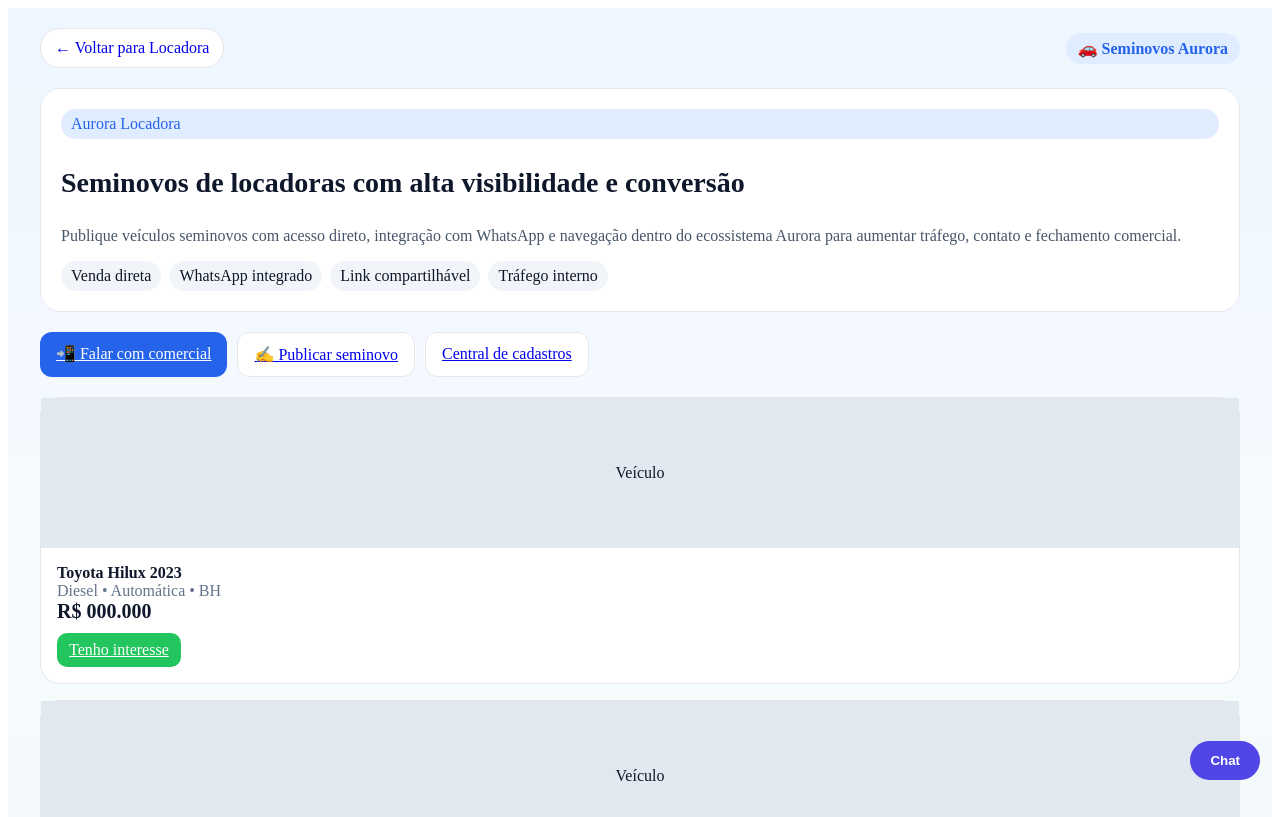
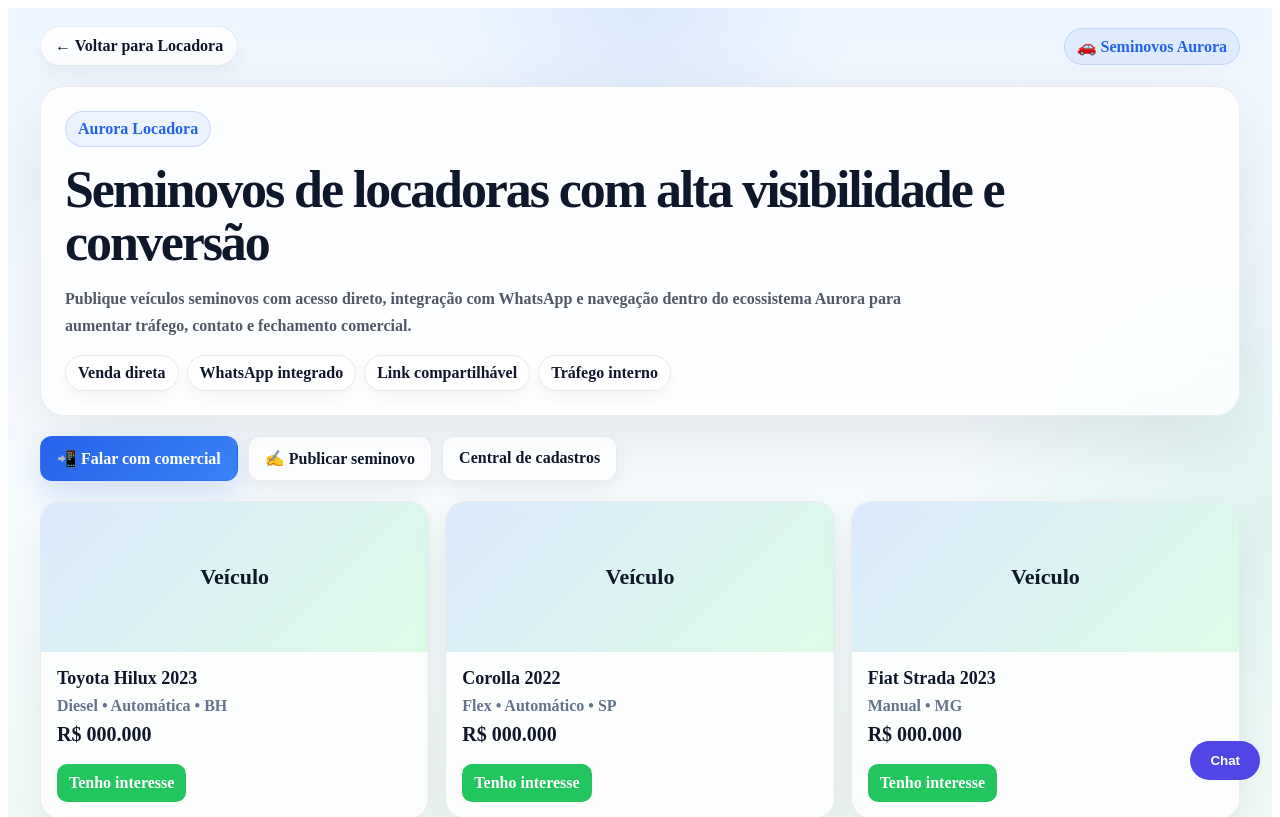
Before and after one commit to ricardogrupoexecutivo1-cpu/ricardo-ia-oficial, a Next.js app: page /locadora/seminovos in a window 1280 px wide. Shown: the top 817 px of the page. Built offline with nearby package versions, Linux system fonts and the light colour scheme.

Commit message:
seminovos tipado no padrao claro aurora

```diff
--- a/app/locadora/seminovos/page.tsx
+++ b/app/locadora/seminovos/page.tsx
@@ -1,83 +1,69 @@
 "use client";
 
 import Link from "next/link";
+import type { CSSProperties } from "react";
 
 export default function LocadoraSeminovosPage() {
   return (
     <main style={mainStyle}>
-      <section style={container}>
-        {/* HEADER */}
-        <header style={header}>
-          <Link href="/locadora" style={navBtn}>
+      <section style={containerStyle}>
+        <header style={headerStyle}>
+          <Link href="/locadora" style={navBtnStyle}>
             ← Voltar para Locadora
           </Link>
 
-          <div style={badge}>
-            🚗 Seminovos Aurora
-          </div>
+          <div style={badgeStyle}>🚗 Seminovos Aurora</div>
         </header>
 
-        {/* HERO */}
-        <section style={hero}>
-          <div style={chip}>Aurora Locadora</div>
+        <section style={heroStyle}>
+          <div style={chipStyle}>Aurora Locadora</div>
 
-          <h1 style={title}>
+          <h1 style={titleStyle}>
             Seminovos de locadoras com alta visibilidade e conversão
           </h1>
 
-          <p style={text}>
-            Publique veículos seminovos com acesso direto, integração com WhatsApp
-            e navegação dentro do ecossistema Aurora para aumentar tráfego,
-            contato e fechamento comercial.
+          <p style={textStyle}>
+            Publique veículos seminovos com acesso direto, integração com
+            WhatsApp e navegação dentro do ecossistema Aurora para aumentar
+            tráfego, contato e fechamento comercial.
           </p>
 
-          <div style={pillWrap}>
-            <div style={pill}>Venda direta</div>
-            <div style={pill}>WhatsApp integrado</div>
-            <div style={pill}>Link compartilhável</div>
-            <div style={pill}>Tráfego interno</div>
+          <div style={pillWrapStyle}>
+            <div style={pillStyle}>Venda direta</div>
+            <div style={pillStyle}>WhatsApp integrado</div>
+            <div style={pillStyle}>Link compartilhável</div>
+            <div style={pillStyle}>Tráfego interno</div>
           </div>
         </section>
 
-        {/* AÇÕES */}
-        <section style={actions}>
+        <section style={actionsStyle}>
           <a
             href="https://wa.me/5531997490074"
             target="_blank"
-            style={primaryBtn}
+            rel="noreferrer"
+            style={primaryBtnStyle}
           >
             📲 Falar com comercial
           </a>
 
-          <Link href="/anunciar/cadastro" style={secondaryBtn}>
+          <Link href="/anunciar/cadastro" style={secondaryBtnStyle}>
             ✍️ Publicar seminovo
           </Link>
 
-          <Link href="/locadora/cadastros" style={secondaryBtn}>
+          <Link href="/locadora/cadastros" style={secondaryBtnStyle}>
             Central de cadastros
           </Link>
         </section>
 
-        {/* LISTA */}
-        <section style={grid}>
-          <Card
-            title="Toyota Hilux 2023"
-            meta="Diesel • Automática • BH"
-          />
-          <Card
-            title="Corolla 2022"
-            meta="Flex • Automático • SP"
-          />
-          <Card
-            title="Fiat Strada 2023"
-            meta="Manual • MG"
-          />
+        <section style={gridStyle}>
+          <Card title="Toyota Hilux 2023" meta="Diesel • Automática • BH" />
+          <Card title="Corolla 2022" meta="Flex • Automático • SP" />
+          <Card title="Fiat Strada 2023" meta="Manual • MG" />
         </section>
 
-        {/* ESTRATÉGIA */}
-        <section style={strategy}>
-          <div style={strategyTitle}>Estratégia</div>
-          <div style={strategyText}>
+        <section style={strategyStyle}>
+          <div style={strategyTitleStyle}>Estratégia</div>
+          <div style={strategyTextStyle}>
             Os seminovos devem gerar entrada direta e ao mesmo tempo manter o
             usuário navegando dentro da Aurora, aumentando retenção e descoberta
             de novos negócios.
@@ -88,20 +74,26 @@
   );
 }
 
-/* COMPONENTE */
-function Card({ title, meta }: any) {
+function Card({
+  title,
+  meta,
+}: {
+  title: string;
+  meta: string;
+}) {
   return (
-    <div style={card}>
-      <div style={image}>Veículo</div>
-      <div style={body}>
-        <div style={cardTitle}>{title}</div>
-        <div style={cardMeta}>{meta}</div>
-        <div style={price}>R$ 000.000</div>
+    <div style={cardStyle}>
+      <div style={imageStyle}>Veículo</div>
+      <div style={bodyStyle}>
+        <div style={cardTitleStyle}>{title}</div>
+        <div style={cardMetaStyle}>{meta}</div>
+        <div style={priceStyle}>R$ 000.000</div>
 
         <a
           href="https://wa.me/5531997490074"
           target="_blank"
-          style={whats}
+          rel="noreferrer"
+          style={whatsStyle}
         >
           Tenho interesse
         </a>
@@ -110,155 +102,212 @@
   );
 }
 
-/* ESTILOS */
-const mainStyle = {
+const mainStyle: CSSProperties = {
   minHeight: "100vh",
   background:
-    "linear-gradient(180deg, #eef6ff 0%, #f7fbff 40%, #edf7f3 100%)",
+    "radial-gradient(circle at top, rgba(59,130,246,0.10), transparent 18%), radial-gradient(circle at right, rgba(16,185,129,0.10), transparent 24%), linear-gradient(180deg, #eef6ff 0%, #f7fbff 40%, #edf7f3 100%)",
   color: "#0f172a",
+  overflow: "hidden",
 };
 
-const container = {
+const containerStyle: CSSProperties = {
   maxWidth: 1200,
   margin: "0 auto",
-  padding: 20,
+  padding: "18px 16px 72px",
   display: "grid",
   gap: 20,
 };
 
-const header = {
+const headerStyle: CSSProperties = {
   display: "flex",
   justifyContent: "space-between",
   alignItems: "center",
+  gap: 12,
+  flexWrap: "wrap",
 };
 
-const navBtn = {
+const navBtnStyle: CSSProperties = {
   padding: "10px 14px",
   borderRadius: 999,
-  background: "#fff",
-  border: "1px solid #e5e7eb",
+  background: "rgba(255,255,255,0.78)",
+  border: "1px solid rgba(15,23,42,0.08)",
   textDecoration: "none",
+  color: "#0f172a",
+  fontWeight: 800,
+  boxShadow: "0 8px 16px rgba(15,23,42,0.04)",
 };
 
-const badge = {
-  background: "#e0ecff",
+const badgeStyle: CSSProperties = {
+  background: "rgba(37,99,235,0.08)",
   color: "#2563eb",
-  padding: "6px 12px",
+  padding: "8px 12px",
   borderRadius: 999,
   fontWeight: 800,
+  border: "1px solid rgba(37,99,235,0.16)",
 };
 
-const hero = {
-  background: "#fff",
-  padding: 20,
-  borderRadius: 20,
-  border: "1px solid #e5e7eb",
+const heroStyle: CSSProperties = {
+  background:
+    "linear-gradient(180deg, rgba(255,255,255,0.88), rgba(255,255,255,0.74))",
+  padding: 24,
+  borderRadius: 24,
+  border: "1px solid rgba(15,23,42,0.08)",
+  boxShadow: "0 22px 70px rgba(15,23,42,0.09)",
+  display: "grid",
+  gap: 16,
 };
 
-const chip = {
-  background: "#e0ecff",
-  padding: "6px 10px",
+const chipStyle: CSSProperties = {
+  background: "rgba(37,99,235,0.08)",
+  padding: "8px 12px",
   borderRadius: 999,
   color: "#2563eb",
+  fontWeight: 800,
+  width: "fit-content",
+  border: "1px solid rgba(37,99,235,0.16)",
 };
 
-const title = {
-  fontSize: 28,
+const titleStyle: CSSProperties = {
+  margin: 0,
+  fontSize: "clamp(32px, 6vw, 52px)",
   fontWeight: 900,
+  lineHeight: 1.02,
+  letterSpacing: "-0.04em",
+  color: "#0f172a",
 };
 
-const text = {
-  color: "#475569",
+const textStyle: CSSProperties = {
+  margin: 0,
+  color: "rgba(15,23,42,0.72)",
+  lineHeight: 1.7,
+  fontSize: 16,
+  fontWeight: 700,
+  maxWidth: 880,
 };
 
-const pillWrap = {
+const pillWrapStyle: CSSProperties = {
   display: "flex",
   gap: 8,
   flexWrap: "wrap",
 };
 
-const pill = {
-  background: "#f1f5f9",
-  padding: "6px 10px",
+const pillStyle: CSSProperties = {
+  background: "rgba(255,255,255,0.86)",
+  padding: "8px 12px",
   borderRadius: 999,
+  border: "1px solid rgba(15,23,42,0.08)",
+  color: "#0f172a",
+  fontWeight: 700,
+  boxShadow: "0 8px 16px rgba(15,23,42,0.04)",
 };
 
-const actions = {
+const actionsStyle: CSSProperties = {
   display: "flex",
   gap: 10,
   flexWrap: "wrap",
 };
 
-const primaryBtn = {
-  background: "#2563eb",
+const primaryBtnStyle: CSSProperties = {
+  background: "linear-gradient(135deg, #2563eb, #3b82f6)",
   color: "#fff",
   padding: "12px 16px",
   borderRadius: 12,
+  textDecoration: "none",
+  fontWeight: 900,
+  border: "1px solid rgba(37,99,235,0.16)",
+  boxShadow: "0 14px 30px rgba(37,99,235,0.16)",
 };
 
-const secondaryBtn = {
-  background: "#fff",
-  border: "1px solid #e5e7eb",
+const secondaryBtnStyle: CSSProperties = {
+  background: "rgba(255,255,255,0.78)",
+  border: "1px solid rgba(15,23,42,0.08)",
   padding: "12px 16px",
   borderRadius: 12,
+  textDecoration: "none",
+  color: "#0f172a",
+  fontWeight: 800,
+  boxShadow: "0 10px 22px rgba(15,23,42,0.05)",
 };
 
-const grid = {
+const gridStyle: CSSProperties = {
   display: "grid",
+  gridTemplateColumns: "repeat(auto-fit, minmax(280px, 1fr))",
   gap: 16,
 };
 
-const card = {
-  background: "#fff",
+const cardStyle: CSSProperties = {
+  background: "rgba(255,255,255,0.82)",
   borderRadius: 20,
-  border: "1px solid #e5e7eb",
+  border: "1px solid rgba(15,23,42,0.08)",
+  overflow: "hidden",
+  boxShadow: "0 18px 42px rgba(15,23,42,0.06)",
 };
 
-const image = {
+const imageStyle: CSSProperties = {
   height: 150,
-  background: "#e2e8f0",
+  background: "linear-gradient(135deg, #dbeafe, #dcfce7)",
   display: "flex",
   alignItems: "center",
   justifyContent: "center",
+  color: "#0f172a",
+  fontWeight: 900,
+  fontSize: 22,
 };
 
-const body = {
+const bodyStyle: CSSProperties = {
   padding: 16,
+  display: "grid",
+  gap: 8,
 };
 
-const cardTitle = {
+const cardTitleStyle: CSSProperties = {
   fontWeight: 900,
+  fontSize: 18,
+  color: "#0f172a",
 };
 
-const cardMeta = {
+const cardMetaStyle: CSSProperties = {
   color: "#64748b",
+  fontWeight: 700,
 };
 
-const price = {
+const priceStyle: CSSProperties = {
   fontWeight: 900,
   fontSize: 20,
+  color: "#0f172a",
 };
 
-const whats = {
+const whatsStyle: CSSProperties = {
   marginTop: 10,
-  display: "inline-block",
+  display: "inline-flex",
+  alignItems: "center",
+  justifyContent: "center",
   background: "#22c55e",
   color: "#fff",
-  padding: "8px 12px",
+  padding: "10px 12px",
   borderRadius: 10,
+  textDecoration: "none",
+  fontWeight: 800,
+  width: "fit-content",
 };
 
-const strategy = {
-  background: "#fff",
+const strategyStyle: CSSProperties = {
+  background: "rgba(255,255,255,0.82)",
   padding: 20,
   borderRadius: 20,
-  border: "1px solid #e5e7eb",
+  border: "1px solid rgba(15,23,42,0.08)",
+  boxShadow: "0 18px 42px rgba(15,23,42,0.06)",
 };
 
-const strategyTitle = {
+const strategyTitleStyle: CSSProperties = {
   fontWeight: 900,
+  fontSize: 18,
+  color: "#0f172a",
+  marginBottom: 8,
 };
 
-const strategyText = {
+const strategyTextStyle: CSSProperties = {
   color: "#475569",
+  lineHeight: 1.7,
+  fontWeight: 700,
 };
```
